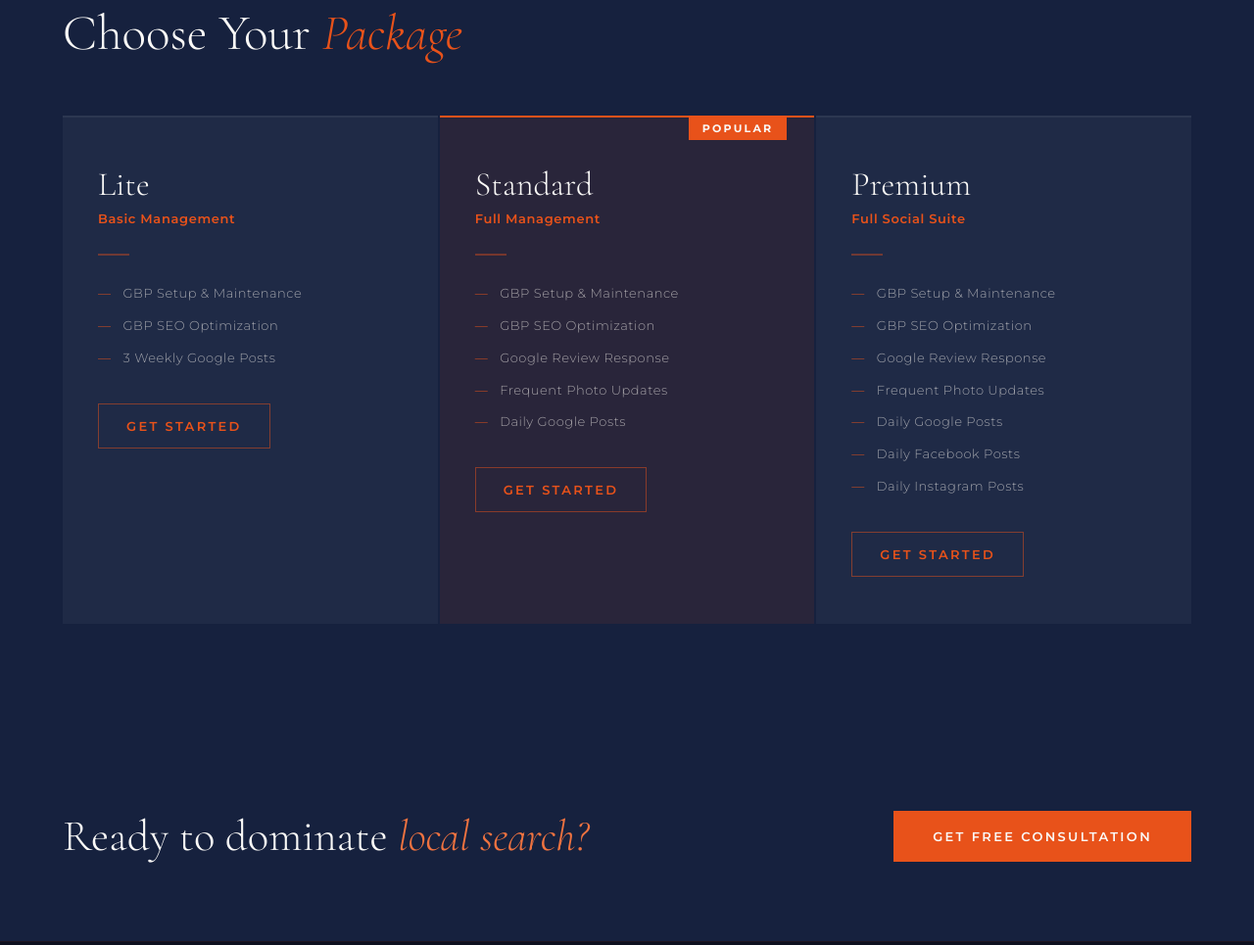
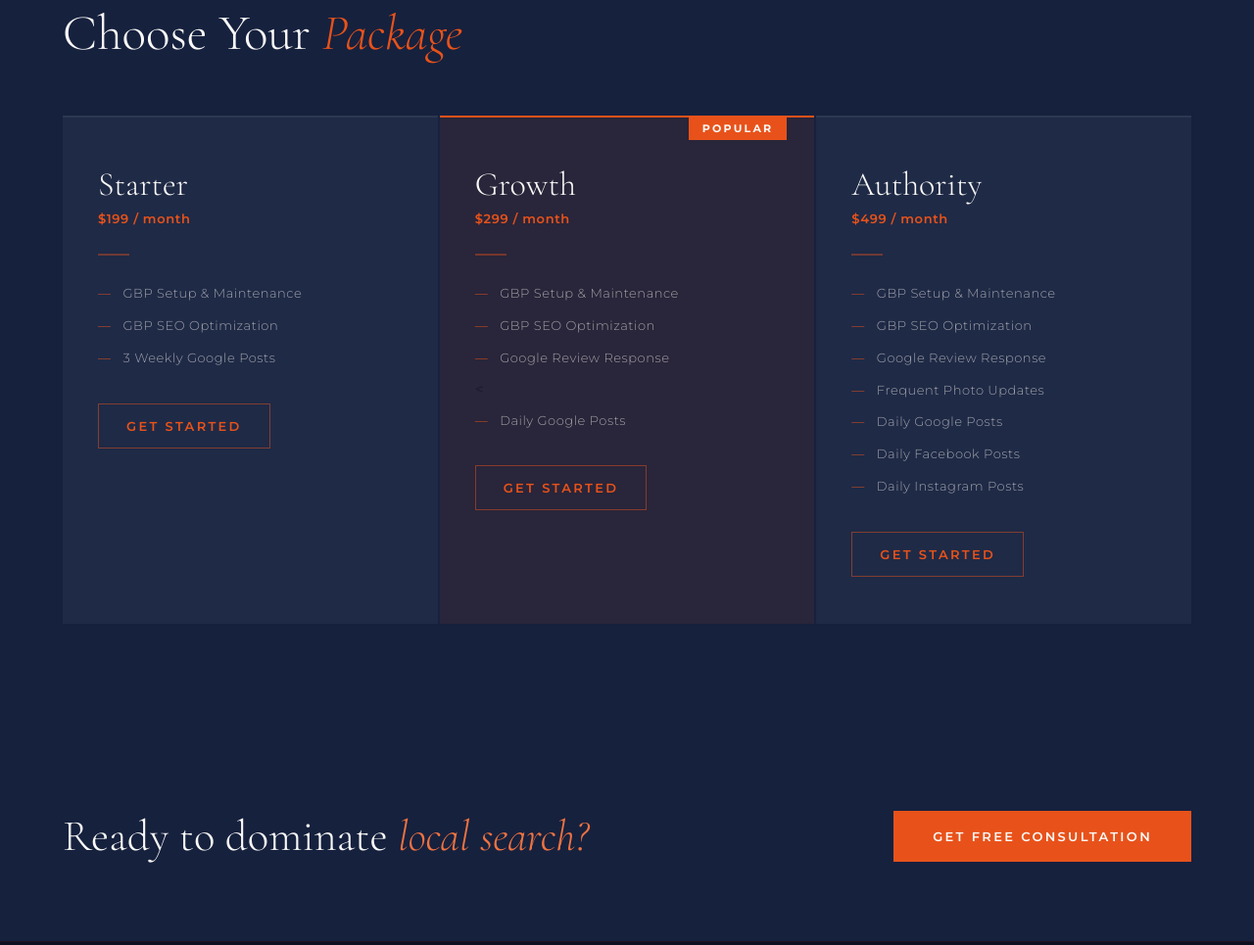
Before and after one commit to smartkteam-dev/smartkteam-website, a plain HTML site: page google-business-profile.html in a window 1280 px wide. Shown: the part 1704-2669 px from the top of the page at 98% size. Drawn offline with nearby package versions, Linux system fonts and the light colour scheme.

Commit message:
Update pricing packages in google-business-profile.html

```diff
--- a/google-business-profile.html
+++ b/google-business-profile.html
@@ -639,9 +639,9 @@
   <section class="packages-section">
     <div class="eyebrow">Pricing</div><h2 class="section-h2 section-h2-light">Choose Your <em>Package</em></h2>
     <div class="packages-grid packages-grid-3">
-      <div class="package-card reveal"><div class="pkg-name">Lite</div><div class="pkg-price">Basic Management</div><div class="pkg-rule"></div><ul class="pkg-features"><li>GBP Setup &amp; Maintenance</li><li>GBP SEO Optimization</li><li>3 Weekly Google Posts</li></ul><a href="/#contact" class="pkg-cta">Get Started</a></div>
-      <div class="package-card featured reveal reveal-delay-1"><div class="pkg-badge">Popular</div><div class="pkg-name">Standard</div><div class="pkg-price">Full Management</div><div class="pkg-rule"></div><ul class="pkg-features"><li>GBP Setup &amp; Maintenance</li><li>GBP SEO Optimization</li><li>Google Review Response</li><li>Frequent Photo Updates</li><li>Daily Google Posts</li></ul><a href="/#contact" class="pkg-cta">Get Started</a></div>
-      <div class="package-card reveal reveal-delay-2"><div class="pkg-name">Premium</div><div class="pkg-price">Full Social Suite</div><div class="pkg-rule"></div><ul class="pkg-features"><li>GBP Setup &amp; Maintenance</li><li>GBP SEO Optimization</li><li>Google Review Response</li><li>Frequent Photo Updates</li><li>Daily Google Posts</li><li>Daily Facebook Posts</li><li>Daily Instagram Posts</li></ul><a href="/#contact" class="pkg-cta">Get Started</a></div>
+      <div class="package-card reveal"><div class="pkg-name">Starter</div><div class="pkg-price">$199 / month</div><div class="pkg-rule"></div><ul class="pkg-features"><li>GBP Setup &amp; Maintenance</li><li>GBP SEO Optimization</li><li>3 Weekly Google Posts</li></ul><a href="/#contact" class="pkg-cta">Get Started</a></div>
+      <div class="package-card featured reveal reveal-delay-1"><div class="pkg-badge">Popular</div><div class="pkg-name">Growth</div><div class="pkg-price">$299 / month</div><div class="pkg-rule"></div><ul class="pkg-features"><li>GBP Setup &amp; Maintenance</li><li>GBP SEO Optimization</li><li>Google Review Response</li><<li>Daily Google Posts</li></ul><a href="/#contact" class="pkg-cta">Get Started</a></div>
+      <div class="package-card reveal reveal-delay-2"><div class="pkg-name">Authority</div><div class="pkg-price">$499 / month</div><div class="pkg-rule"></div><ul class="pkg-features"><li>GBP Setup &amp; Maintenance</li><li>GBP SEO Optimization</li><li>Google Review Response</li><li>Frequent Photo Updates</li><li>Daily Google Posts</li><li>Daily Facebook Posts</li><li>Daily Instagram Posts</li></ul><a href="/#contact" class="pkg-cta">Get Started</a></div>
     </div>
   </section>
   <div class="cta-band reveal"><h2>Ready to dominate <em>local search?</em></h2><a href="/#contact" class="btn-primary">Get Free Consultation</a></div>
```
